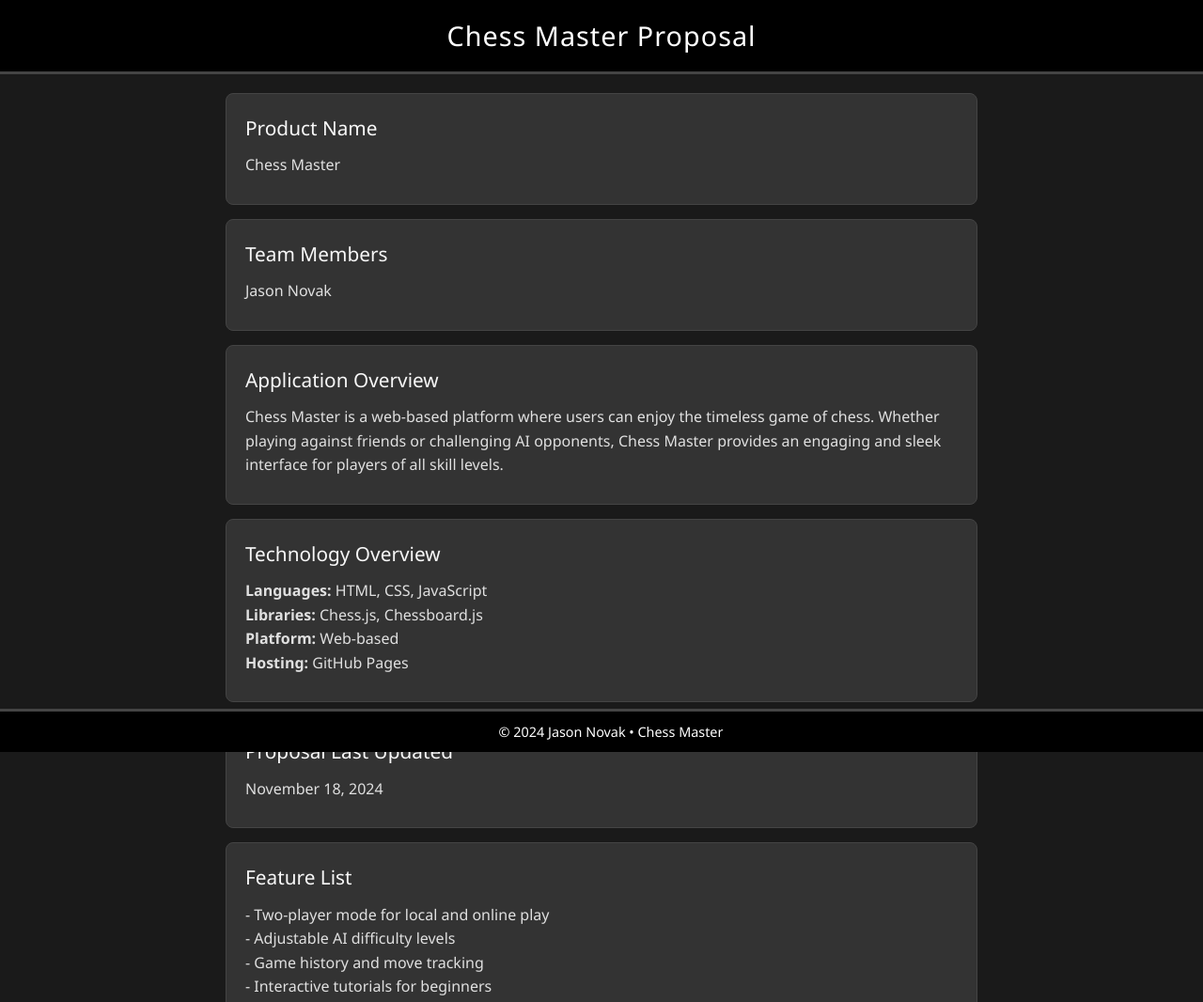
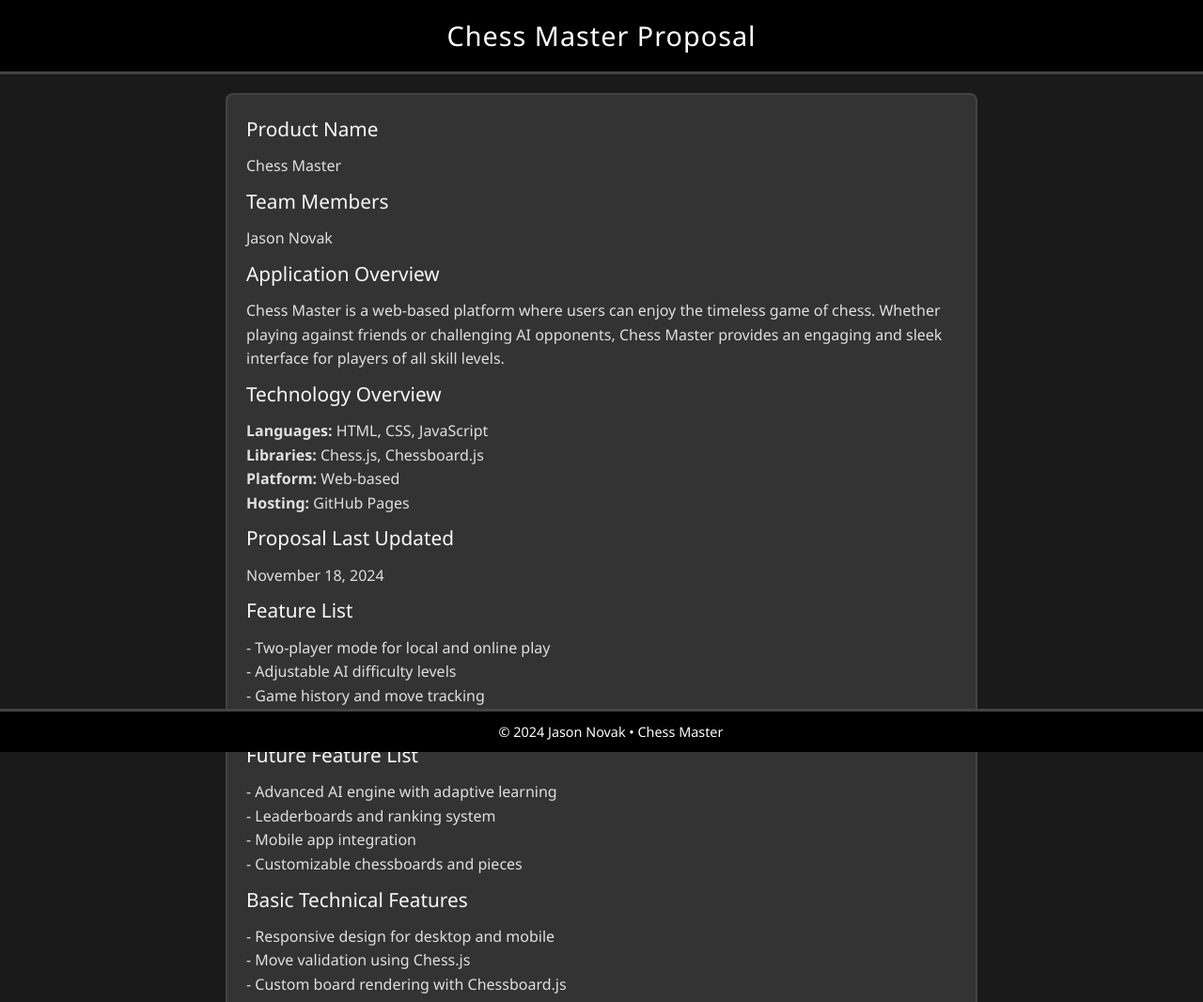
Before and after one commit to JasonNovakLU/ChessMaster, a plain HTML site: page index.html in a window 1280 px wide. Shown: the top 1066 px of the page at 94% size. Drawn offline with Linux system fonts and the light colour scheme.

Commit message:
Update index.html

```diff
--- a/index.html
+++ b/index.html
@@ -30,12 +30,12 @@
             padding: 0 20px;
         }
 
-        .content {
+        .content-container {
             padding: 20px;
             margin-bottom: 15px;
             background: #333; /* Dark grey background for sections */
             border-radius: 8px;
-            border: 1px solid #444; /* Subtle section border */
+            border: 2px solid #444; /* Single border around the whole content */
         }
 
         .section-title {
@@ -77,6 +77,7 @@
 </header>
 
 <main>
+    <div class="content-container">
         <div class="content">
             <div class="section-title">Product Name</div>
             <p>Chess Master</p>
@@ -147,6 +148,7 @@
                 - Save/load functionality with local storage
             </p>
         </div>
+    </div>
 </main>
 
 <footer>
```
Lines whose indentation alone changed are shown as unchanged.
